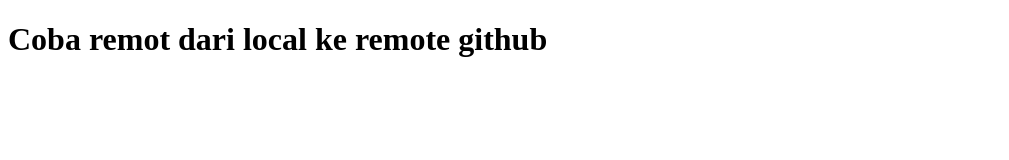
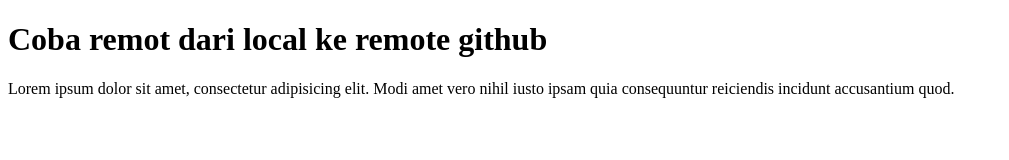
Before and after one commit to robi212/coba2, a plain HTML site: page index.html in a window 1280 px wide. Shown: the whole page, without its empty margins (0-1009 px from the left). Drawn offline with Linux system fonts and the light colour scheme.

Commit message:
manambahkan paragraph

```diff
--- a/index.html
+++ b/index.html
@@ -8,5 +8,6 @@
   </head>
   <body>
     <h1>Coba remot dari local ke remote github</h1>
+    <p>Lorem ipsum dolor sit amet, consectetur adipisicing elit. Modi amet vero nihil iusto ipsam quia consequuntur reiciendis incidunt accusantium quod.</p>
   </body>
 </html>
```
